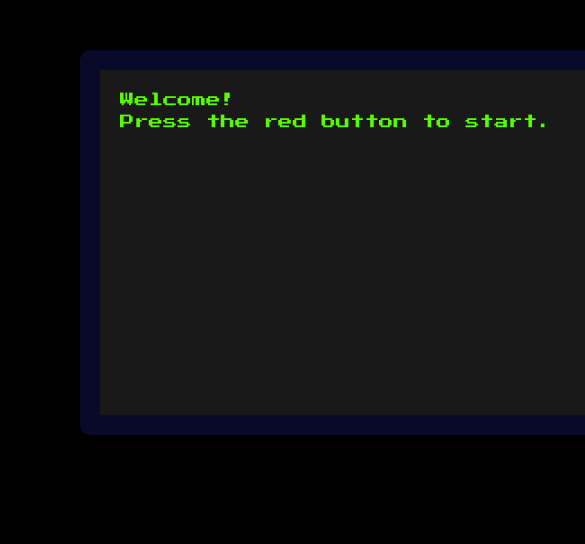
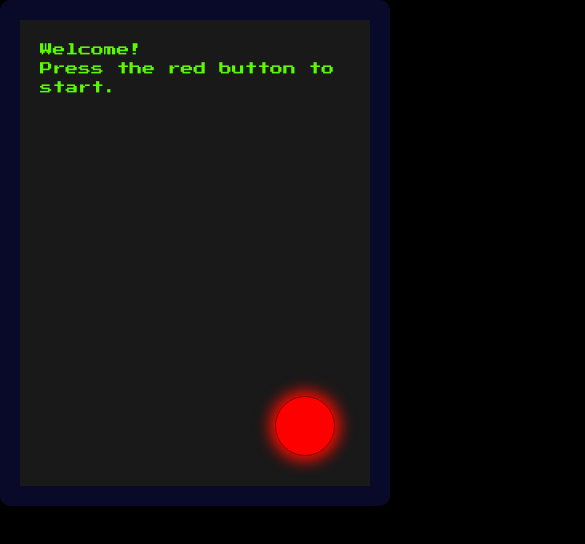
Before and after one commit to Medieinstitutet/fed22d-js-grundkurs-2-wumpus-MattiasHeurlin, a website built with Vite: page index.html in a window 390 px wide. Shown: the top 544 px of the page, 585 px wide, since content can reach past the window. Built offline with nearby package versions, Linux system fonts and the light colour scheme; files whose address does not match are found by name.

Commit message:
added items + mobile verson

```diff
--- a/src/main.ts
+++ b/src/main.ts
@@ -12,10 +12,11 @@ const userCharImage = new Image();
 userCharImage.src = 'src/style/vendor/images/adventure.png';
 const arrowImg = new Image();
 arrowImg.src = 'src/style/vendor/images/arrow.png';
-const backgroundImage = new Image(); // FIXME: Just a test replace this
+const backgroundImage = new Image();
 backgroundImage.src = 'src/style/vendor/images/acessgranted.png';
-// eslint-disable-next-line prefer-const
-let highScoreList = [
+const endlessHoleImage = new Image();
+endlessHoleImage.src = 'src/style/vendor/images/endlesshole.jpg';
+const highScoreList = [
   {
     name: 'Mattias',
     score: 10,
@@ -28,15 +29,16 @@ const nextRooms = [
   { x: 1, y: 0 }, // E
 ];
 let userName = '';
-// eslint-disable-next-line prefer-const
-let currentLocation = {
+const currentLocation = {
   x: 0,
   y: 0,
 };
 let wumpusCurrentLocation: any;
 let enterCounter = 0;
 let userArrowCounter = 3;
-let userPointCounter = 0;
+let userPointCounter = 10; // Man startar med 10 poäng
+let userHasCoin = false;
+
 interface CaveRooms {
   containsWumpus: boolean;
   containsItem: string[];
@@ -44,9 +46,8 @@ interface CaveRooms {
   containsBat: boolean;
 }
 
-const allCaves /*: CaveRooms - FIXME: */ = [
+const allCaves: CaveRooms[][] = [
   [
-    // TODO: compress this declaration
     {
       containsWumpus: false,
       containsItem: [],
@@ -182,6 +183,39 @@ function getRandomInt(max: number): number {
   return Math.floor(Math.random() * max);
 }
 
+function placeItems(): void {
+  for (let i = 0; i < 5; i++) {
+    let tries = 0;
+    let random1: number = getRandomInt(5);
+    let random2: number = getRandomInt(4);
+    while (
+      ((random1 === 0 && random2 === 0) ||
+        allCaves[random1][random2].containsTrap ||
+        allCaves[random1][random2].containsWumpus ||
+        allCaves[random1][random2].containsItem.length > 0 ||
+        allCaves[random1][random2].containsBat) &&
+      tries < 20
+    ) {
+      random1 = getRandomInt(5);
+      random2 = getRandomInt(4);
+      tries += 1;
+      if (tries === 19) {
+        console.error('Unable to place all items.');
+      }
+    }
+    if (i < 2) {
+      allCaves[random1][random2].containsItem.push('bonusItem');
+    }
+    if (i < 4) {
+      allCaves[random1][random2].containsItem.push('arrowItem');
+    }
+    if (i === 4) {
+      allCaves[random1][random2].containsItem.push('coinItem');
+    }
+    console.log(`Items have been placed: ${i}: ${random1}:${random2}`);
+  }
+}
+
 function placeTraps(): void {
   for (let i = 0; i < 4; i++) {
     let tries = 0;
@@ -244,6 +278,7 @@ function cavesPlaceEverything(): void {
   placeWumpus();
   placeTraps();
   placeBats();
+  placeItems();
 }
 
 function checkXIsOk(x: number) {
@@ -303,6 +338,7 @@ function fullReset(): void {
       allCaves[i][j].containsBat = false;
       allCaves[i][j].containsTrap = false;
       allCaves[i][j].containsWumpus = false;
+      allCaves[i][j].containsItem.length = 0;
     }
   }
   cavesPlaceEverything();
@@ -315,6 +351,7 @@ function fullReset(): void {
   gameOverScreen.classList.add('hidden');
   enterCounter = 1; // so the player wont need to read all the text again
   userTextInput.value = '';
+  userHasCoin = false;
   startGame();
 }
 
@@ -351,7 +388,6 @@ function gameOver(win: boolean, reason: string) {
 
 function displayRoom(i: number, j: number) {
   /** TODO:
-   * Slumpa fram svar på olika situationer inom samma parameter
    * animera utskriften, all text ska inte komma samtidigt.
    */
   errorMsg.innerHTML = '';
@@ -364,22 +400,67 @@ function displayRoom(i: number, j: number) {
     }, 3000);
   } else if (allCaves[i][j].containsTrap) {
     mainTextArea.innerHTML = `As you enter the cave you see a giant hole in the middle. <br>
-    <br> You easily go around the hole and as you are in the clear.
-    <br> A stone falls down and kills you`;
+    <br> You easily go around the hole and as you are almost in the clear.
+    <br> You slip and fall into the hole.`;
+    if (userHasCoin) {
+      mainTextArea.innerHTML += `<br> <br> After falling for two minutes you feel your right pocket heat up.
+      As you put your hand in the pocket and feel the burning hot coin you blink and you
+      find your self back in the cave again. <br> <br>
+      Where would you like to go next? N/S/W/E`;
+      return;
+    }
     setTimeout(() => {
-      gameOver(false, 'was killed due to head trauma');
+      ctx.drawImage(endlessHoleImage, 0, 0, 300, 200);
+      gameOver(false, 'fell into endless hole');
     }, 3000);
   } else if (allCaves[i][j].containsWumpus) {
     mainTextArea.innerHTML = `As you enter the cave you you smell the foulest of smells. <br>
     <br> A movement deep in the dark is the last thing you see before you are slayed.`;
+    if (userHasCoin) {
+      mainTextArea.innerHTML = `As you enter the cave you you smell the foulest of smells. <br>
+      <br> A movement deep in the dark is the last thing you see before
+      the coin in your pocket bursts and you find your self in a new cave. <br> <br>`;
+      currentLocation.x = getRandomInt(5);
+      currentLocation.y = getRandomInt(4);
+      while (
+        allCaves[currentLocation.x][currentLocation.y].containsTrap ||
+        allCaves[currentLocation.x][currentLocation.y].containsWumpus ||
+        allCaves[currentLocation.x][currentLocation.y].containsItem.length > 0 ||
+        allCaves[currentLocation.x][currentLocation.y].containsBat
+      ) {
+        currentLocation.x = getRandomInt(5);
+        currentLocation.y = getRandomInt(4);
+      }
+      displayRoom(currentLocation.x, currentLocation.y);
+      return;
+    }
     setTimeout(() => {
       gameOver(false, 'was eaten by the Wumpus');
     }, 3000);
   } else {
-    mainTextArea.innerHTML = `You have entered a new cave. x:${i} y:${j}<br>`;
+    mainTextArea.innerHTML = 'You have entered a new cave. <br>';
     handleUserImg('show');
     checkNearbyRoom();
-    mainTextArea.innerHTML += 'Where would you like to go next? N/S/W/E';
+    if (allCaves[i][j].containsItem.length > 0) {
+      switch (allCaves[i][j].containsItem[0]) {
+        case 'bonusItem':
+          mainTextArea.innerHTML += 'I find a chest with valuables inside... (Bonus Point)';
+          userPointCounter += 3;
+          break;
+        case 'arrowItem':
+          mainTextArea.innerHTML += 'I find two arrows on a table inside... (Two Arrows Added)';
+          userArrowCounter += 2;
+          break;
+        case 'coin':
+          mainTextArea.innerHTML += `On a table in the corner of the cave
+          there is a single gold coin... (Strange Coin Added)`;
+          userHasCoin = true;
+          break;
+        default:
+          break;
+      }
+    }
+    mainTextArea.innerHTML += '<br> <br> Where would you like to go next? N/S/W/E';
   }
 }
 
@@ -486,7 +567,7 @@ function shootArrow(value: string): void {
 
 function movement(value: string): void {
   let errorTriggerd = false;
-  userPointCounter += 1;
+  userPointCounter -= 1;
   switch (value.toLowerCase()) {
     case 'n':
     case 'north':
@@ -575,7 +656,7 @@ function textInputEHandler(e: KeyboardEvent): void {
       Press Enter again to enter the first cave;`;
     }
     if (enterCounter === 1) {
-      displayRoom(0,0);
+      displayRoom(0, 0);
       mainStage.classList.add('turned-on');
       canvas.classList.remove('hidden');
       ctx.clearRect(0, 0, 300, 200); // Draws "acess granted", then clears and places img of player.
--- a/src/style/style.scss
+++ b/src/style/style.scss
@@ -1,5 +1,4 @@
-$primaryColor: rgb(43, 59, 101);
-
 @use 'utils/a11y'; // Om det inte funkar, byt @use mot @import
 @use 'vendor/reset';
 @use 'vendor/baseDesktop';
+@use 'vendor/smallerScreen';
--- a/src/style/vendor/_baseDesktop.scss
+++ b/src/style/vendor/_baseDesktop.scss
@@ -21,15 +21,10 @@ body {
 main {
   width: 100%;
   height: 100%;
-  display: grid;
-  grid-template-columns: 0.5fr 1fr 0.5fr;
-  grid-template-rows: 1fr 1fr;
-  /* stylelint-disable-next-line declaration-block-no-redundant-longhand-properties */
-  grid-template-areas:
-    '. textDisplay .'
-    '. canvasDisplay .';
-  padding: 50px;
+  display: flex;
+  flex-direction: column;
   gap: 30px;
+  padding-top: 5%;
 }
 
 canvas {
@@ -38,15 +33,16 @@ canvas {
   background-position: center;
   background-size: cover;
   margin: 0 auto;
-  width: 900px;
-  height: 350px;
+  width: 90%;
+  max-width: 1200px;
+  height: 40vh;
   border: 20px solid rgb(9, 10, 41);
   border-radius: 10px;
   /* stylelint-disable-next-line property-no-vendor-prefix */
-  -webkit-box-shadow: 0px 0px 59px 5px rgb(77, 78, 120);
+  -webkit-box-shadow: 0 0 59px 5px rgb(77, 78, 120);
   /* stylelint-disable-next-line property-no-vendor-prefix */
-  -moz-box-shadow: 0px 0px 59px 5px rgb(77, 78, 120);
-  box-shadow: 0px 0px 59px 5px rgb(77, 78, 120);
+  -moz-box-shadow: 0 0 59px 5px rgb(77, 78, 120);
+  box-shadow: 0 0 59px 5px rgb(77, 78, 120);
 }
 
 #startBtn {
@@ -75,8 +71,10 @@ section {
   margin: 0 auto;
   background-color: #191919;
   grid-area: textDisplay;
-  width: 1200px;
-  min-height: 385px;
+  // width: 1200px;
+  min-height: 400px;
+  width: 100%;
+  max-width: 1400px;
   padding: 20px;
   border: 20px solid rgb(9, 10, 41);
   border-radius: 10px;
@@ -84,7 +82,7 @@ section {
 
 .turned-on {
   background-image: url('src/style/vendor/images/newMain.jpg');
-  background-size: 65%;
+  background-size: 75%;
   background-position: center;
   /* stylelint-disable-next-line property-no-vendor-prefix */
   -webkit-box-shadow: 0px 0px 59px 5px rgb(77, 78, 120);
--- /dev/null
+++ b/src/style/vendor/_smallerScreen.scss
@@ -0,0 +1,26 @@
+@media screen and (max-width: 700px) {
+  main {
+    grid-template-columns: none;
+    grid-template-rows: none;
+    grid-template-areas: none;
+    display: flex;
+    flex-direction: column;
+    gap: 0;
+    padding: 0;
+    font-size: 0.8rem;
+  }
+  section {
+    width: 100%;
+    margin: 0;
+    box-shadow: none !important;
+    min-height: 60vh;
+    min-width: none;
+  }
+  canvas {
+    width: 100%;
+    margin: 0;
+    box-shadow: none;
+    border-top: none;
+    height: 40vh;
+  }
+}
```
Also changed, not shown: src/style/vendor/images/endlesshole.jpg (added).
